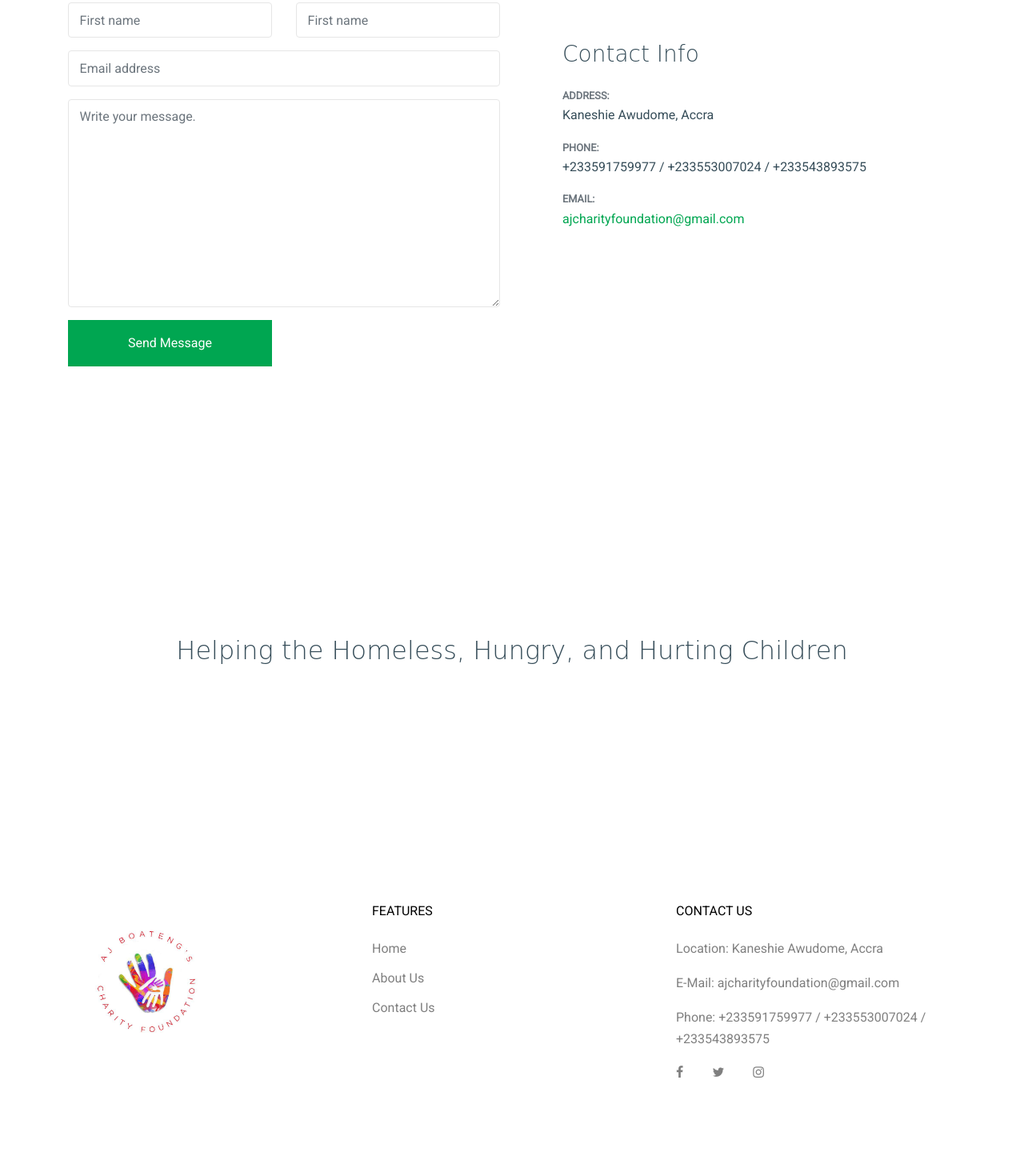
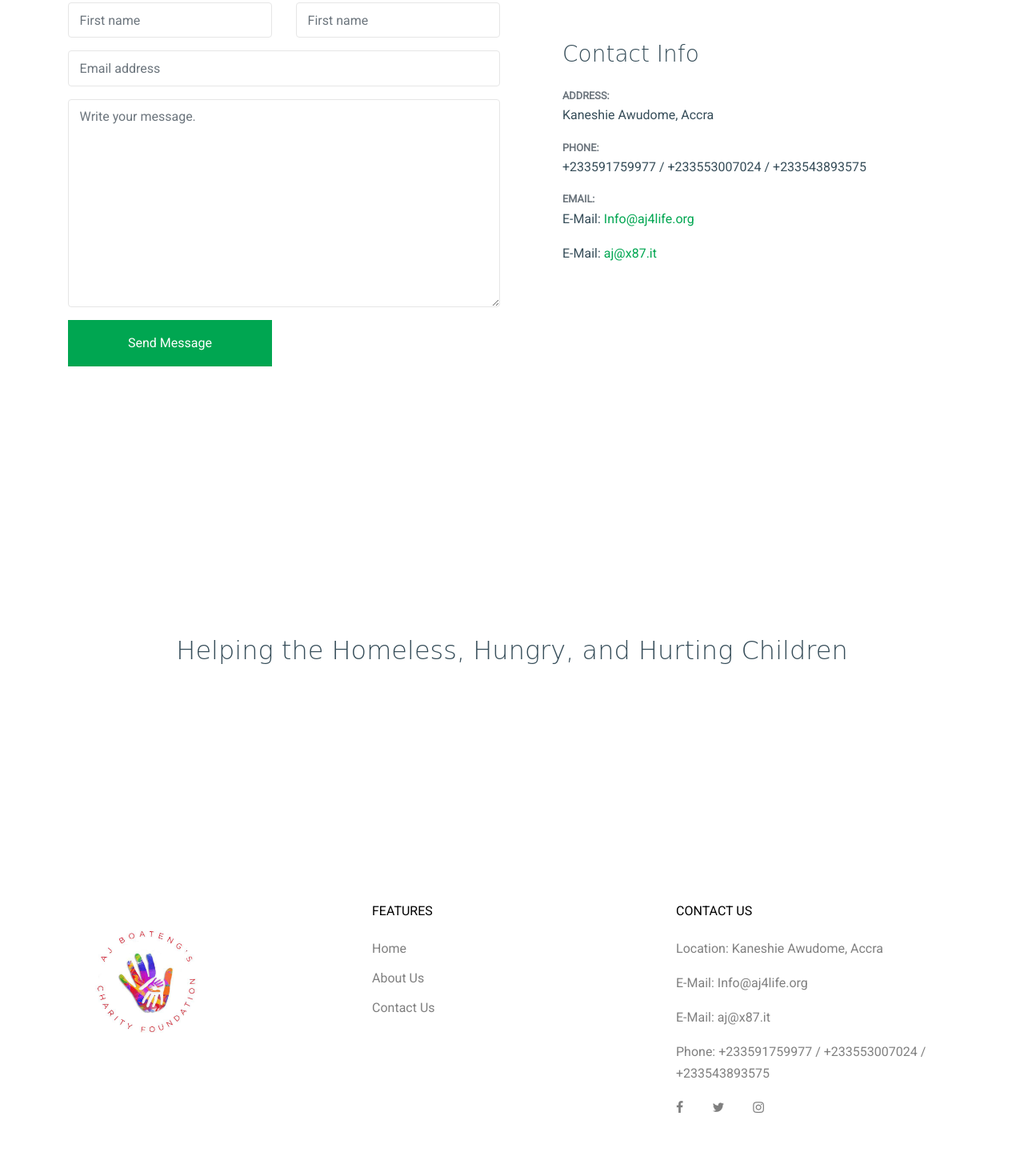
Before and after one commit to Ohene-Asase/AJB, a plain HTML site: page contact.html in a window 1280 px wide. Shown: the part 1021-2471 px from the top of the page at 80% size. Drawn offline with Linux system fonts and the light colour scheme; files whose address does not match are found by name; a web font is replaced by a local one.

Commit message:
changed the email address

```diff
--- a/contact.html
+++ b/contact.html
@@ -134,7 +134,8 @@
                 </li>
                 <li class="d-block mb-3 ">
                   <span class="d-block text-muted small text-uppercase font-weight-bold">Email: </span>
-                  <span><a href="mailto:ajcharityfoundation@gmail.com">ajcharityfoundation@gmail.com</a></span>
+                  <p><b>E-Mail:</b> <a href="mailto:Info@aj4life.org">Info@aj4life.org</a></p>
+                  <p><b>E-Mail:</b> <a href="mailto:aj@x87.it">aj@x87.it</a></p>
                 </li>
               </ul>
             </div>
@@ -193,7 +194,8 @@
                   <p><b>Location:</b>
                     Kaneshie Awudome, Accra
                   </p>
-                  <p><b>E-Mail:</b> <a href="mailto:ajcharityfoundation@gmail.com">ajcharityfoundation@gmail.com</a></p>
+                  <p><b>E-Mail:</b> <a href="mailto:Info@aj4life.org">Info@aj4life.org</a></p>
+                  <p><b>E-Mail:</b> <a href="mailto:aj@x87.it">aj@x87.it</a></p>
                   <p><b>Phone:</b> +233591759977 / +233553007024 / +233543893575</p>
                   </div>
                   </div>
```
Also changed, not shown: about.html (+2 -1 lines), causes.html (+2 -1 lines), index.html (+2 -1 lines).
